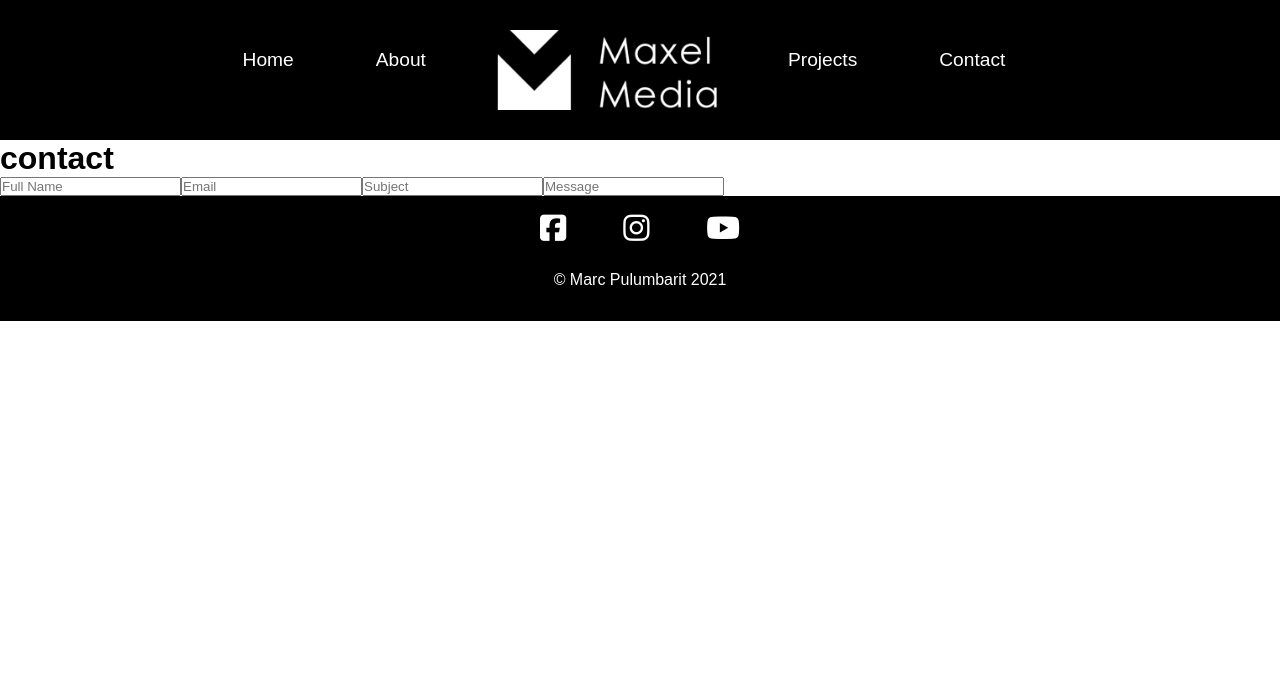
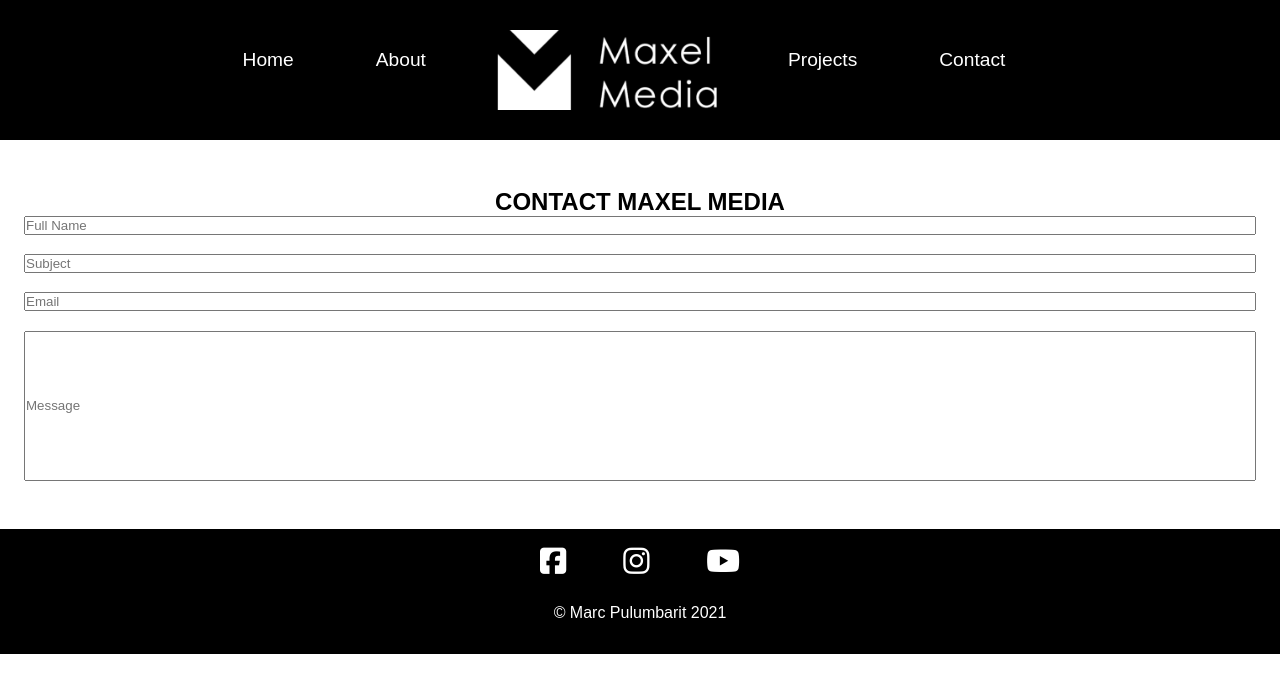
Before and after one commit to marcCodez/Maxel-Media-Digital-Portdolio-Website, a React (Create React App) app: page /contact in a window 1280 px wide. Shown: the top 692 px of the page. Built offline with nearby package versions, Linux system fonts and the light colour scheme.

Commit message:
contact form progress

```diff
--- a/src/App.scss
+++ b/src/App.scss
@@ -70,3 +70,31 @@
 		grid-area: aboutdesc;
 	}
 }
+
+// Contact Page
+#contact {
+	.text-fields {
+		display: grid;
+		grid-template-areas:
+			"name"
+			"subject"
+			"email"
+			"message";
+		gap: 1.2rem;
+
+		// Grid Areas
+		.name-input {
+			grid-area: name;
+		}
+		.email-input {
+			grid-area: email;
+		}
+		.subject-input {
+			grid-area: subject;
+		}
+		.message-input {
+			grid-area: message;
+			height: 150px;
+		}
+	}
+}
--- a/src/components/pages/About.js
+++ b/src/components/pages/About.js
@@ -5,7 +5,7 @@ function About() {
     return (
         <section id='about' class='text-center py-3'>
             <div class='container about-info'>
-            <h1 className="heading">ABOUT ME</h1>
+            <h1 className="heading">ABOUT MAXEL MEDIA</h1>
             <img src='/images/maxpic.jpg' className='about-image'></img>
             <p className='about-description'>Max Lerion is a content creator based in Sydney, Australia. Under an alias of Maxel Media he has been creating content for over 2 years and has recently started to publish client work on social media less than a year ago. He has worked with numerous brands, businesses and artists in  marketing with his diverse skills in photography and videography. Currently in his final year in a bachelor of Media (Screen and Sound Production), he aims to build his brand as a freelancer into a production company to help cater to businesses around Sydney in digital marketing and to bring visions to reality.</p>
             </div>
--- a/src/components/pages/Contact.js
+++ b/src/components/pages/Contact.js
@@ -3,15 +3,19 @@ import '../../App.scss'
 
 function Contact() {
     return (
-        <div>
-            <h1>contact</h1>
-            <form>
-               <input type='text' name='name' placeholder='Full Name'/>
-               <input type='email' name='email' placeholder='Email'/>
-               <input type='text' name='subject' placeholder='Subject'/>
-               <input type='text' name='message' placeholder='Message'/>
-            </form>
-        </div>
+        <section id='contact' class='text-center py-3'>
+            <div className='container'>
+                <h1>CONTACT MAXEL MEDIA</h1>
+                    <form method="POST">
+                        <div className='text-fields'>
+                            <input type='text' className='name-input' name='name' placeholder='Full Name'/>
+                            <input type='email' className='email-input' name='email' placeholder='Email'/>
+                            <input type='text' className='subject-input' name='subject' placeholder='Subject'/>
+                            <input type='text' className='message-input' name='message' placeholder='Message'/>
+                    </div>
+                    </form>
+            </div>
+        </section>
     )
 }
 
```
Also changed, not shown: 1 other file (tests, documents, lock files or other folders).
